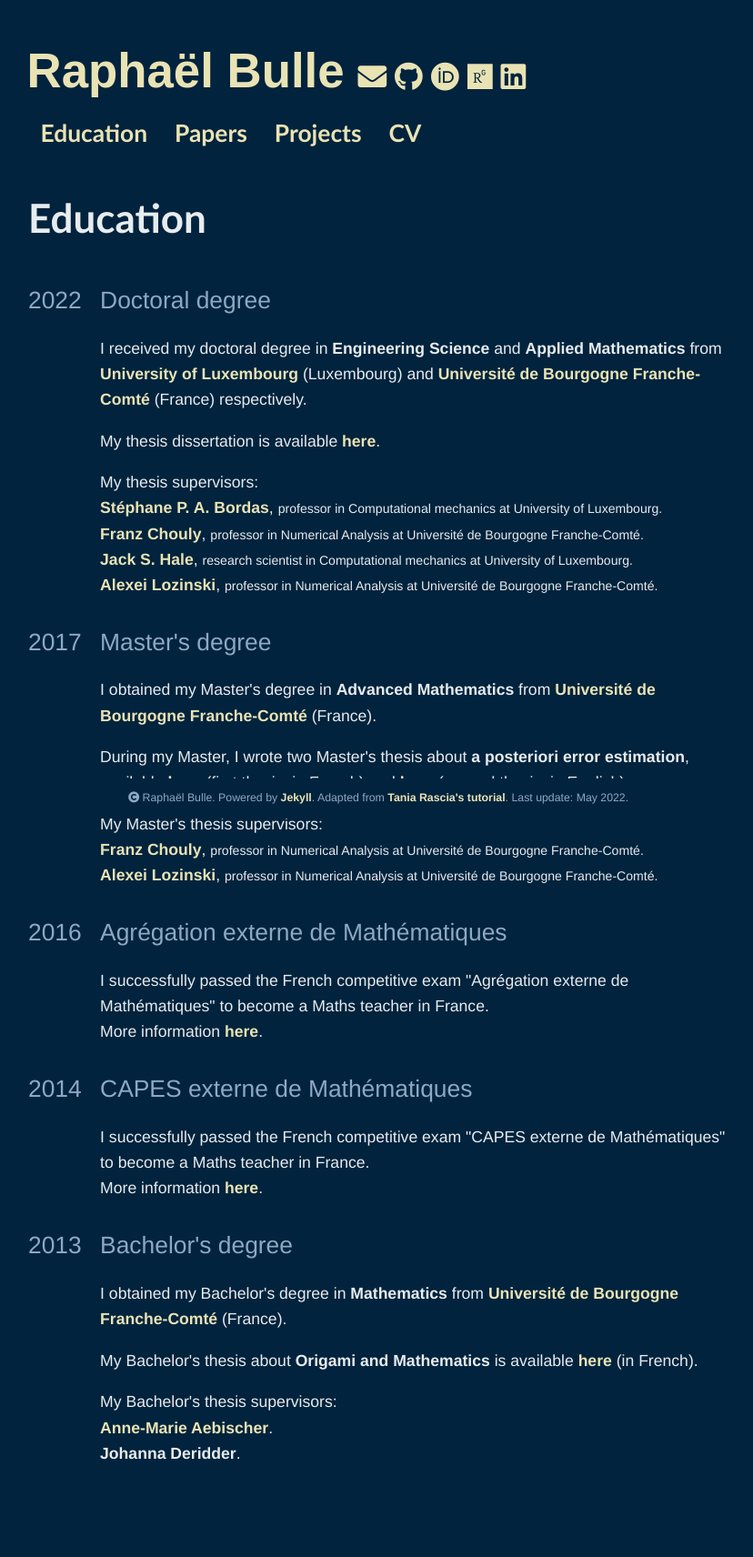
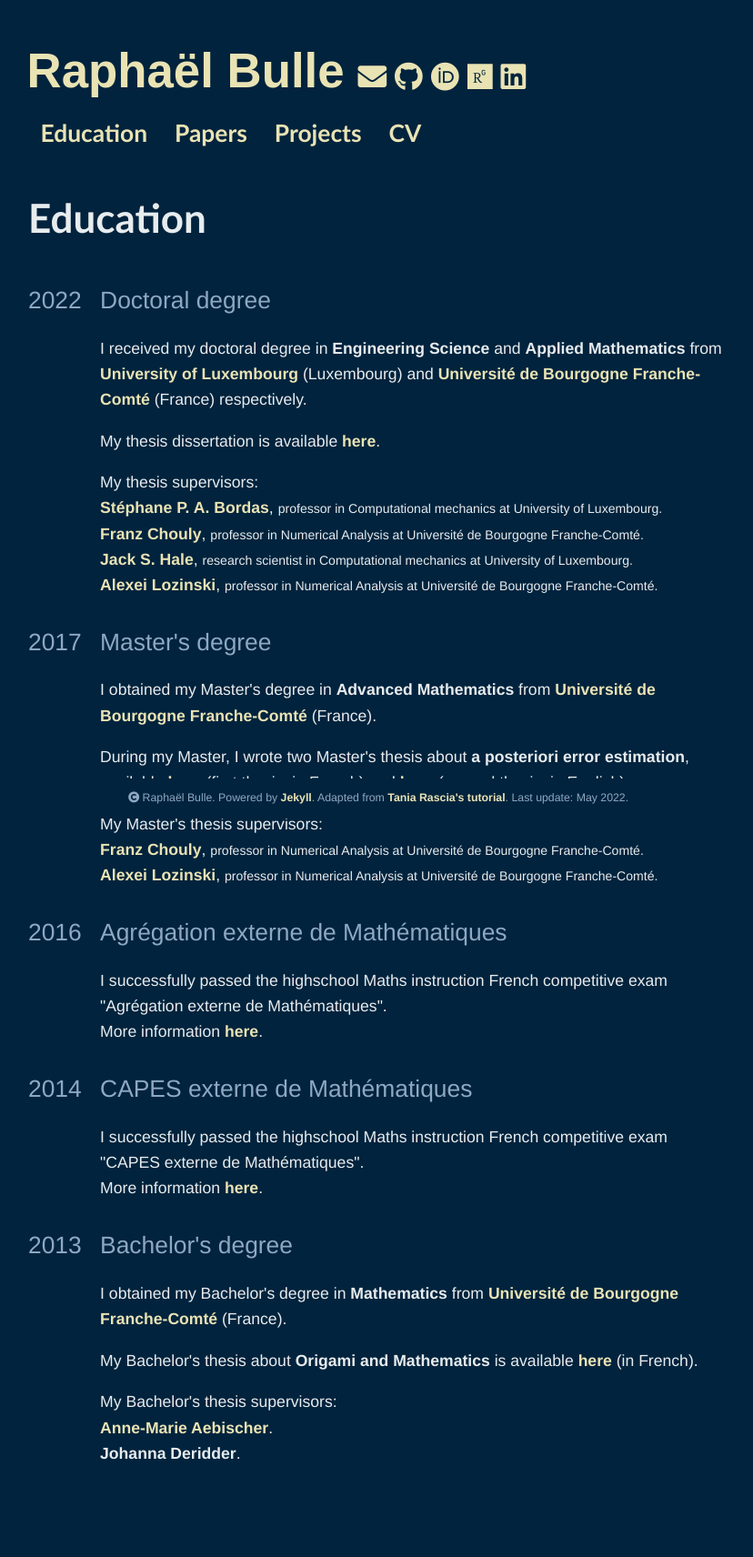
Before and after one commit to rbulle/rbulle.github.io, a Jekyll site: the page built from _pages/01_education.md, in a window 1280 px wide. Shown: the whole page at 91% size, without its empty margins (224-1052 px from the left). Built offline with Jekyll 4.4.1, drawn with Linux system fonts in a browser that asks for light colours.

Commit message:
Added image on index page

```diff
--- a/_pages/01_education.md
+++ b/_pages/01_education.md
@@ -35,11 +35,11 @@ permalink: /education/
   </div>
   <div><large>2016</large></div>
   <div><large>Agrégation externe de Mathématiques</large>
-  <p>I successfully passed the French competitive exam "Agrégation externe de Mathématiques" to become a Maths teacher in France.<br /> More information <a href="https://agreg.org/" target=_blank>here</a>.</p>
+  <p>I successfully passed the highschool Maths instruction French competitive exam "Agrégation externe de Mathématiques".<br /> More information <a href="https://agreg.org/" target=_blank>here</a>.</p>
   </div>
   <div><large>2014</large></div>
   <div><large> CAPES externe de Mathématiques</large>
-  <p>I successfully passed the French competitive exam "CAPES externe de Mathématiques" to become a Maths teacher in France.<br /> More information <a href="https://capes-math.org/" target=_blank>here</a>.</p>
+  <p>I successfully passed the highschool Maths instruction French competitive exam "CAPES externe de Mathématiques".<br /> More information <a href="https://capes-math.org/" target=_blank>here</a>.</p>
   </div>
   <div><large>2013</large></div>
   <div><large>Bachelor's degree</large>
--- a/_sass/_base.scss
+++ b/_sass/_base.scss
@@ -52,5 +52,12 @@ large {
     user-select: none;
 }
 img {
-    vertical-align:middle;
 }
+.rounded {
+    clear: both;
+    display: block;
+    margin: auto;
+    border-radius:50%;
+    width:40%;
+    text-align:center;
+}
--- a/index.html
+++ b/index.html
@@ -9,4 +9,6 @@ I am a post-doc researcher at <a href="https://www.giref.ulaval.ca/" target=_bla
 My current work focuses on <b> gradient reconstructions </b> in the context of multimaterial <b> finite element </b> simulations, in collaboration with <a href="https://www.michelin.com/" target=_blank>Michelin</a>.<br />
 <br />
 
-I am also interested in finite element discretization <b> error estimation </b> in various contexts like, for example, <b> linear fractional PDEs</b>.
+I am also interested in finite element discretization <b> error estimation </b> in various contexts like, for example, <b> linear fractional PDEs</b>.<br />
+
+<a href="./images/rando_small.png" target=_blank><img class="rounded" src="./images/rando_small.png"></a>
```
Also changed, not shown: 2 other files.
